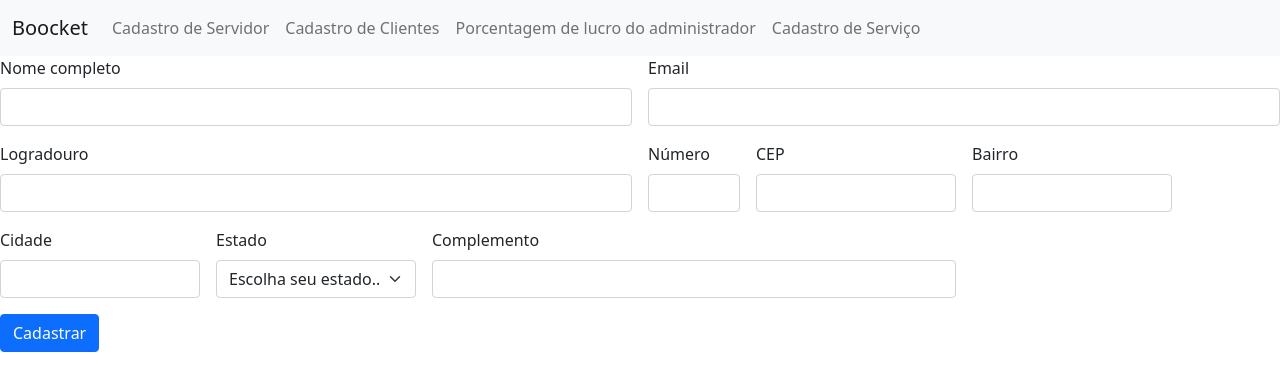
After one commit to RebecaSRodrigues/Trabalho-GPS, a PHP site: page /cadastroServidor.php in a window 1280 px wide. The commit adds this page. Shown: the top 391 px of the page. Run offline with PHP 8.4, Linux system fonts and the light colour scheme.

Commit message:
cadastroServidor

```diff
--- /dev/null
+++ b/Trabalho-GPS/cadastroServidor.php
@@ -0,0 +1,52 @@
+<?php
+include_once('header.php');
+?>
+<!-- nome completo, CPF, endereço (logradouro, número, bairro, complemento, CEP, cidade e estado), e-mail, celular -->
+<form class="row g-3">
+    <div class="col-md-6">
+        <label for="inputNome" class="form-label">Nome completo</label>
+        <input type="text" class="form-control" id="inputNome">
+    </div>
+    <div class="col-md-6">
+        <label for="inputEmail" class="form-label">Email</label>
+        <input type="email" class="form-control" id="inputEmail">
+    </div>
+    <div class="col-6">
+        <label for="inputLogradouro" class="form-label">Logradouro</label>
+        <input type="text" class="form-control" id="inputLogradouro">
+    </div>
+    <div class="col-1">
+        <label for="inputNumeroEndereco" class="form-label">Número</label>
+        <input type="text" class="form-control" id="inputNumeroEndereco">
+    </div>
+    <div class="col-2">
+        <label for="inputCep" class="form-label">CEP</label>
+        <input type="text" class="form-control" id="inputCep">
+    </div>
+    <div class="col-2">
+        <label for="inputCep" class="form-label">Bairro</label>
+        <input type="text" class="form-control" id="inputCep">
+    </div>
+    <div class="col-md-2">
+        <label for="inputCidade" class="form-label">Cidade</label>
+        <input type="text" class="form-control" id="inputCidade">
+    </div>
+    <div class="col-md-2">
+        <label for="inputEstado" class="form-label">Estado</label>
+        <select id="inputEstado" class="form-select">
+        <option selected>Escolha seu estado...</option>
+        <option>...</option>
+        </select>
+    </div>
+    <div class="col-md-5">
+        <label for="inputComplemento" class="form-label">Complemento</label>
+        <input type="text" class="form-control" id="inputComplemento">
+    </div>
+    <div class="col-12">
+        <button type="submit" class="btn btn-primary">Cadastrar</button>
+    </div>
+</form>
+
+<?php
+include_once('footer.php');
+?>
--- a/Trabalho-GPS/header.php
+++ b/Trabalho-GPS/header.php
@@ -19,8 +19,7 @@
             </button>
             <div class="collapse navbar-collapse" id="navbarNavAltMarkup">
             <div class="navbar-nav">
-                <a class="nav-link active" aria-current="page" href="home.php">Home</a>
-                <a class="nav-link" href="#">Cadastro de Servidor</a>
+                <a class="nav-link" href="cadastroServidor.php">Cadastro de Servidor</a>
                 <a class="nav-link" href="#">Cadastro de Clientes</a>
                 <a class="nav-link" href="#">Porcentagem de lucro do administrador</a>
                 <a class="nav-link" href="#">Cadastro de Serviço</a>
```
Also changed, not shown: Trabalho-GPS/home.php (deleted, +0 -9 lines).
